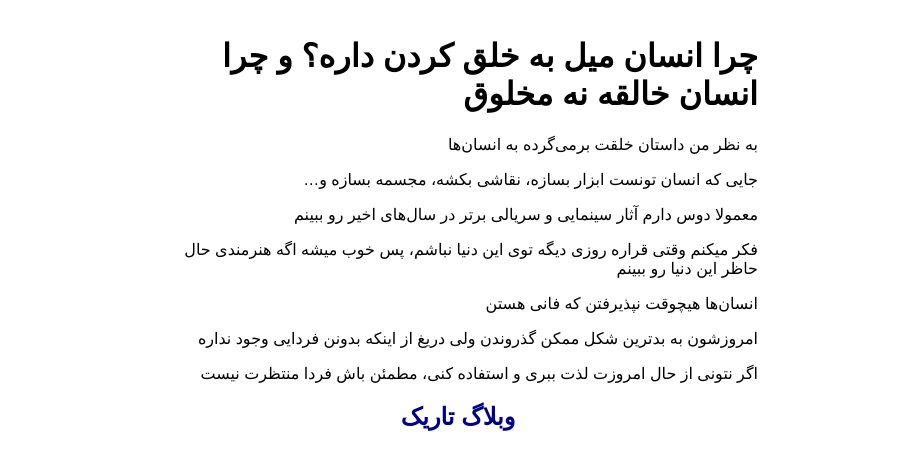
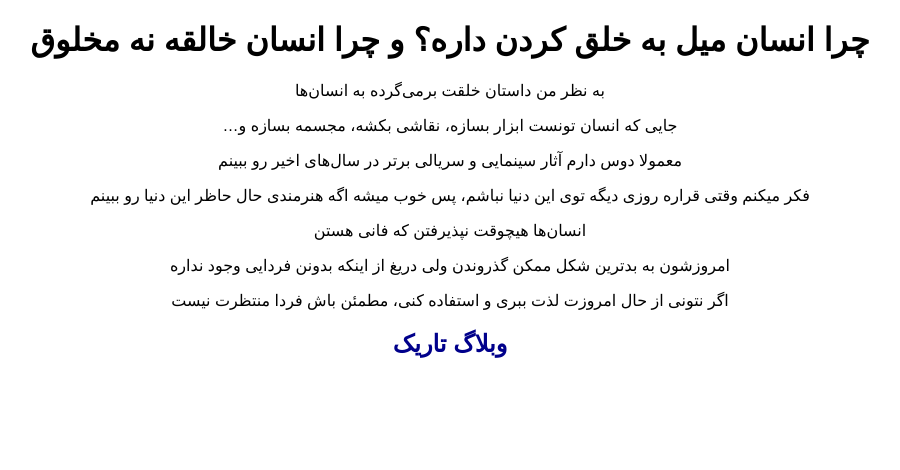
Before and after one commit to darkblog/darkblog.github.io, a Jekyll site: the page built from _posts/2024-7-3-8.md, in a window 1280 px wide. Shown: the top 470 px of the page, without its empty margins (286-1186 px from the left). Built offline with Jekyll 4.4.1, drawn with Linux system fonts in a browser that asks for light colours.

Commit message:
Update post.html

```diff
--- a/_layouts/post.html
+++ b/_layouts/post.html
@@ -7,11 +7,11 @@ layout: compress
 <head>
 <title>{{ page.title }}</title>
 <meta name="viewport" content="width=device-width">
-<style>body{font-family:sans-serif;margin:auto;padding:1em;max-width:600px}a{text-decoration:none;color:darkblue}.center{text-align:center}</style>
+<style>body{font-family:sans-serif;text-align:center}a{text-decoration:none;color:darkblue}</style>
 </head>
 <body>
 <h1>{{ page.title }}</h1>
 {{ content }}
-<h2 class="center"><a href="https://darkblog.github.io/">وبلاگ تاریک</a></h2>
+<h2><a href="https://darkblog.github.io/">وبلاگ تاریک</a></h2>
 </body>
 </html>
```
